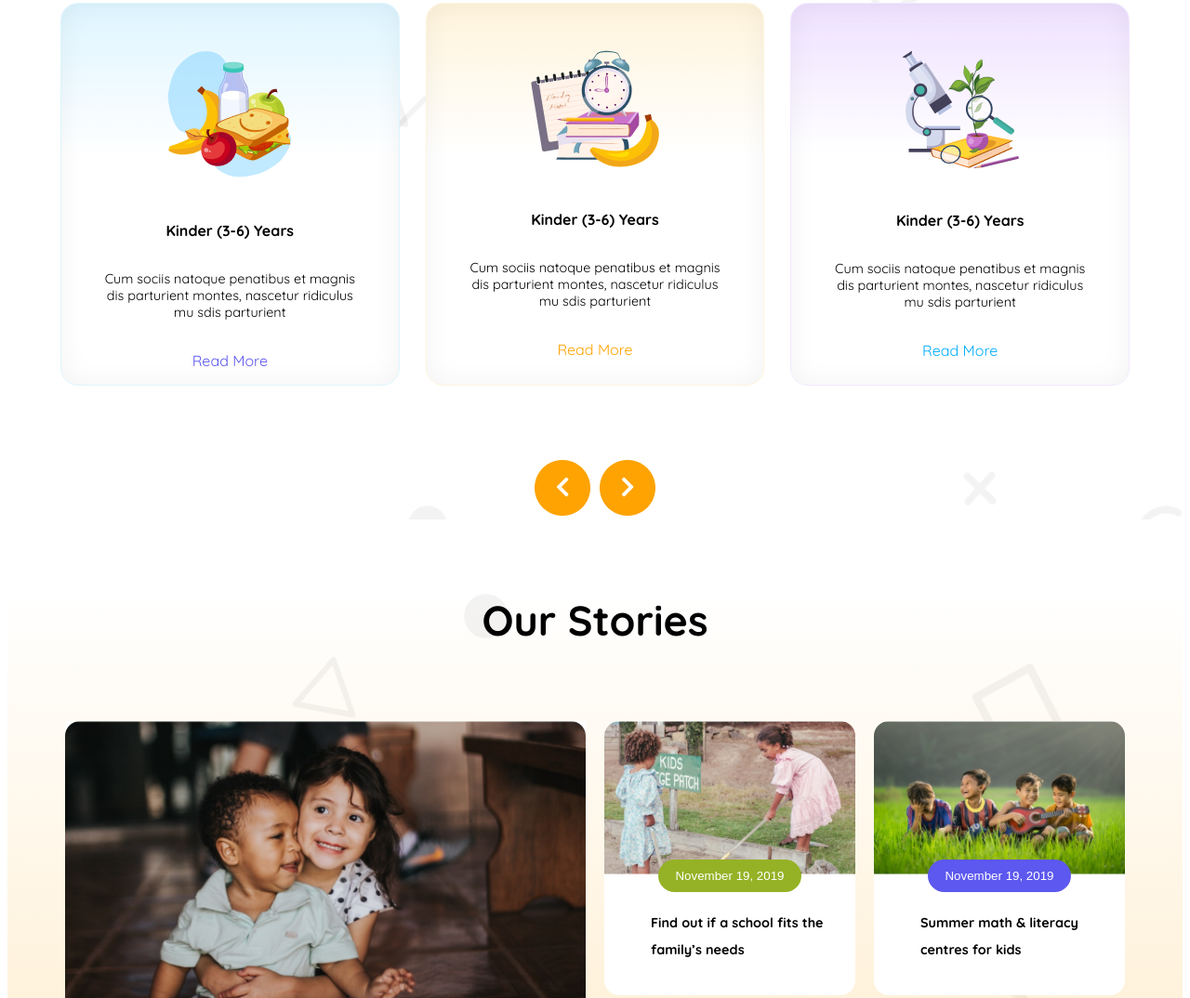
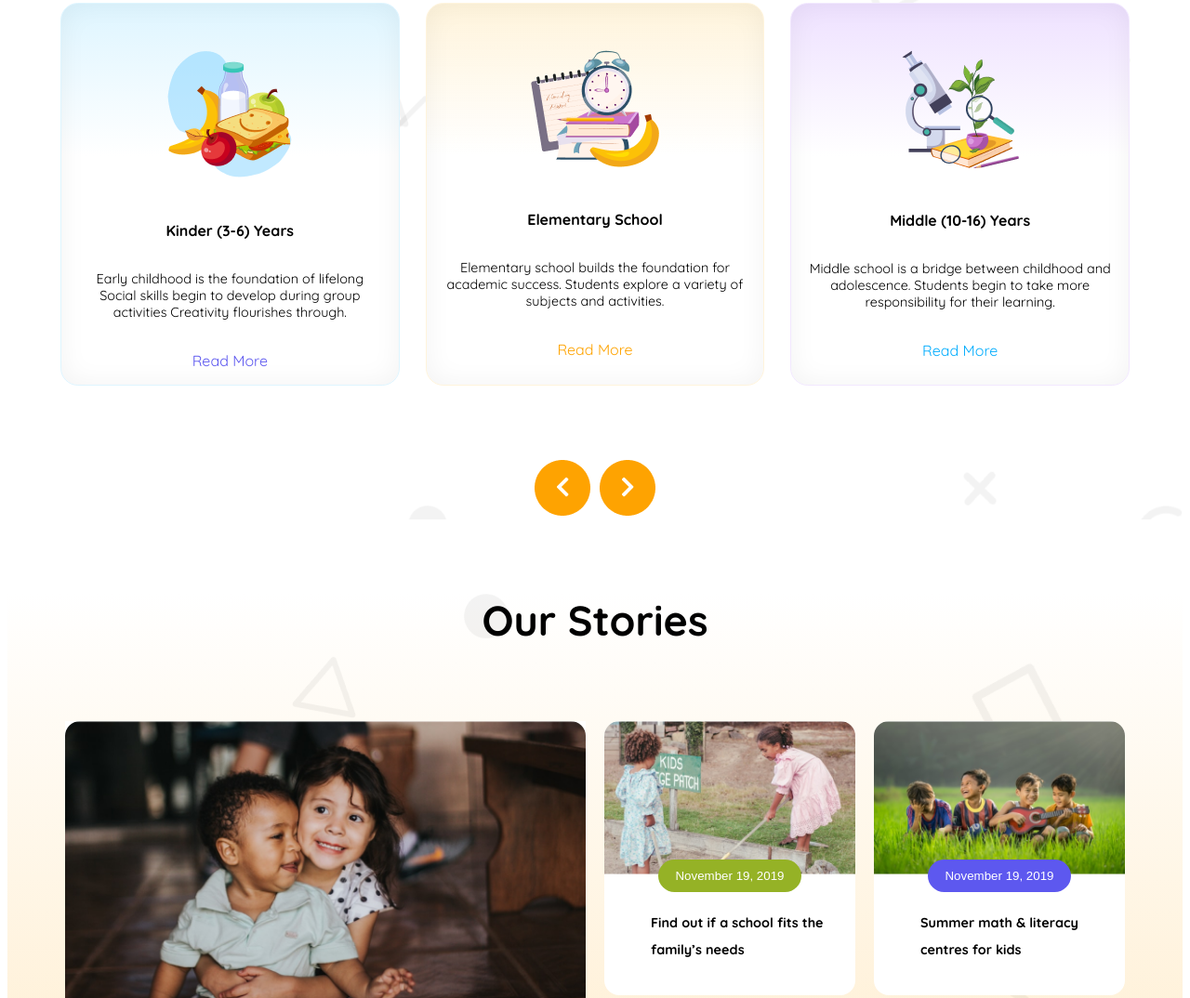
Before and after one commit to sorifull123/Kids-School, a plain HTML site: page index.html in a window 1280 px wide. Shown: the part 847-1921 px from the top of the page at 93% size. Drawn offline with Linux system fonts and the light colour scheme; files whose address does not match are found by name.

Commit message:
fix some text

```diff
--- a/index.html
+++ b/index.html
@@ -81,27 +81,26 @@
           <div class="card-kinder">
             <img class="card-img" src="assets/kinder.png" alt="">
             <h4 class="card-title">Kinder (3-6) Years</h4>
-            <p class="card-des">Cum sociis natoque penatibus et magnis <br>
-              dis parturient montes, nascetur ridiculus <br>
-              mu sdis parturient</p>
+            <p class="card-des">Early childhood is the foundation of lifelong <br> Social skills begin to develop during
+              group <br> activities Creativity flourishes through.
+            </p>
             <p class="blue-lotos">Read More</p>
           </div>
 
           <div class="card-Elementary">
             <img class="card-img" src="assets/elementary.png" alt="">
-            <h4 class="card-title">Kinder (3-6) Years</h4>
-            <p class="card-des">Cum sociis natoque penatibus et magnis <br>
-              dis parturient montes, nascetur ridiculus <br>
-              mu sdis parturient</p>
+            <h4 class="card-title">Elementary School</h4>
+            <p class="card-des">Elementary school builds the foundation for <br> academic success. Students explore a
+              variety
+              of subjects and activities.</p>
             <p class="orange">Read More</p>
           </div>
 
           <div class="middle-card">
             <img class="card-img" src="assets/middle.png" alt="">
-            <h4 class="card-title">Kinder (3-6) Years</h4>
-            <p class="card-des">Cum sociis natoque penatibus et magnis <br>
-              dis parturient montes, nascetur ridiculus <br>
-              mu sdis parturient</p>
+            <h4 class="card-title">Middle (10-16) Years</h4>
+            <p class="card-des">Middle school is a bridge between childhood and adolescence.
+              Students begin to take more responsibility for their learning.</p>
             <p class="sky-blue">Read More</p>
           </div>
 
@@ -205,10 +204,9 @@
             <img src="./assets/logo-white.png" alt="">
           </div>
 
-          <p>Pizza ipsum dolor meat lovers buffalo. <br> Deep dolor roll melted bacon Bianca pan <br> bacon pineapple
-            Aussie. Mayo
-            rib sauce <br>
-            Hawaiian meatball.</p>
+          <p>© 2025 Kids School. <br> All Rights Reserved. <br>
+            Location: 123 School Road, Dhaka, Bangladesh. <br>
+            Contact: info@schoolname.com | +880 123 4567890</p>
         </div>
 
         <div class="about-school-container">
```
